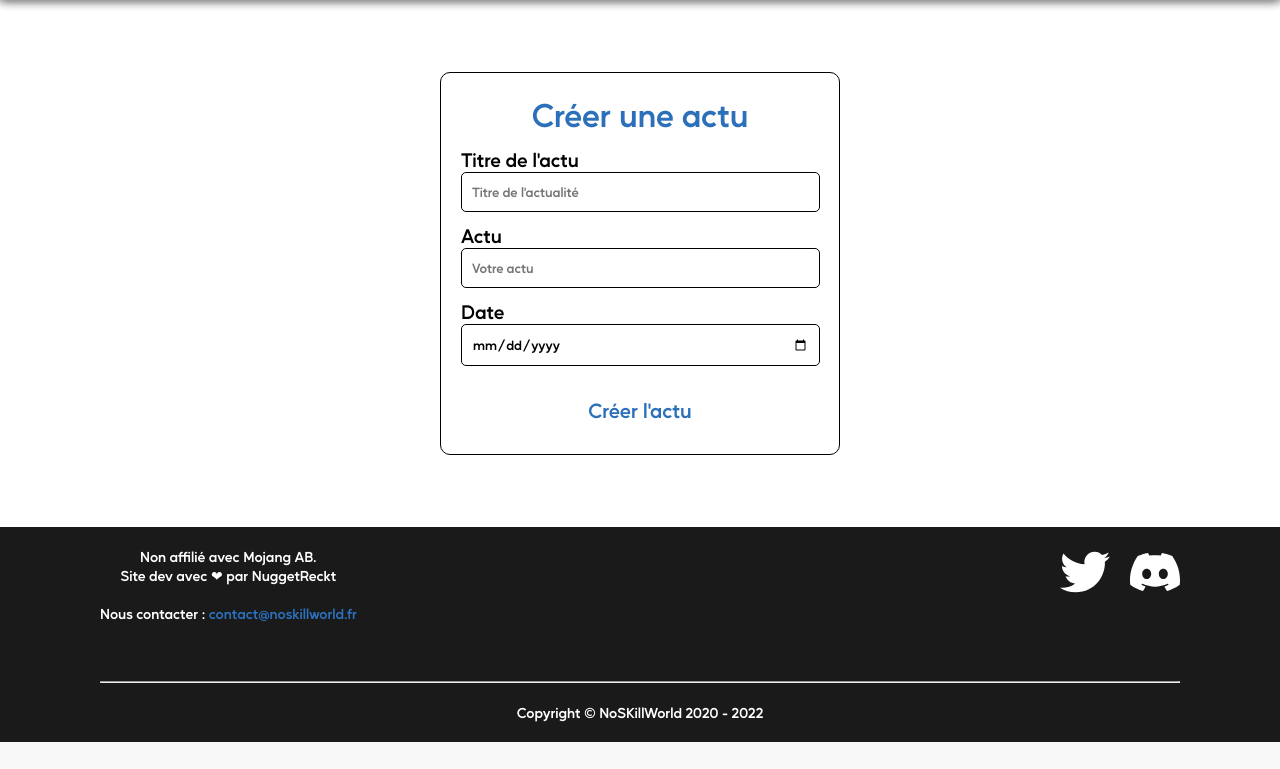
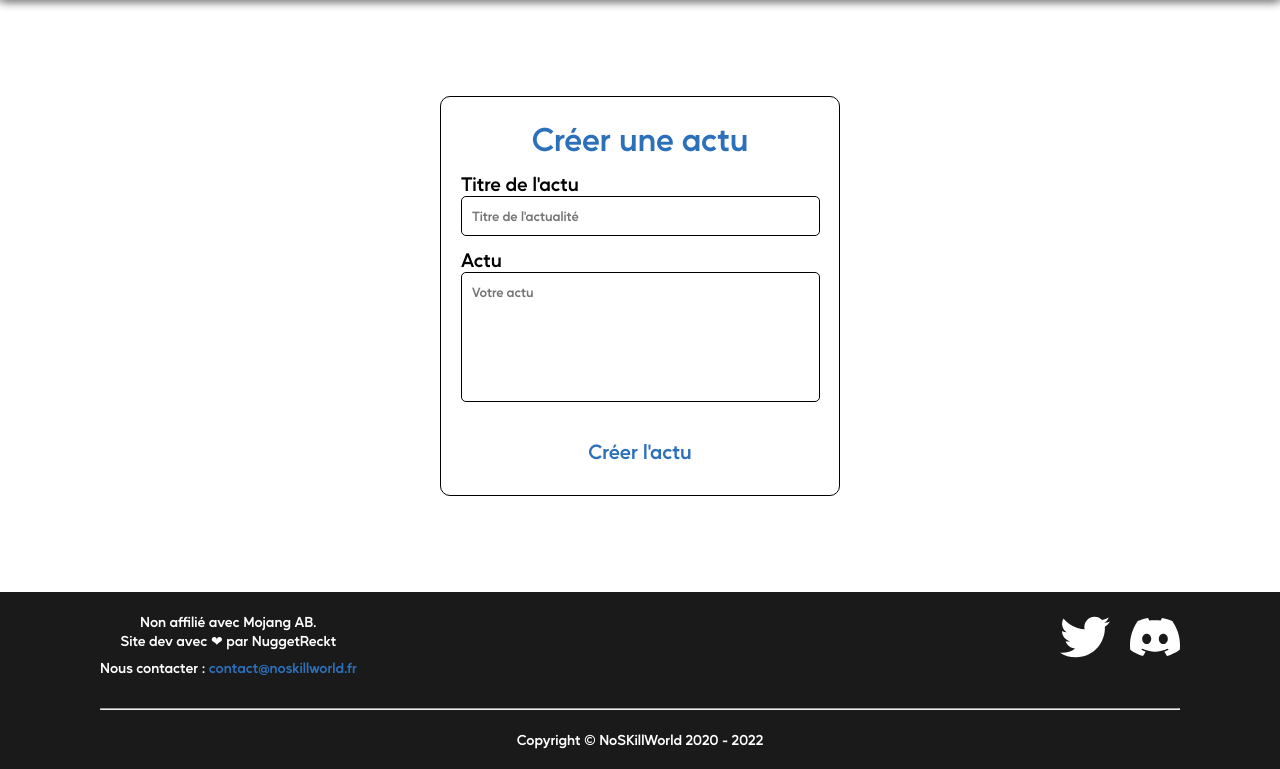
Before and after one commit to NuggetReckt/NSW-Website-S3, a PHP site: page /panel/add_actu.php in a window 1280 px wide. Shown: the part 65-834 px from the top of the page. Before the commit the page ends 807 px from the top, so only its background shows below. Run offline with PHP 8.4, Linux system fonts and the light colour scheme; the visitor is signed in with stand-in values (Sample User, id 1).

Commit message:
Added: Actus style Started: Phone compatibility Improved: Code cleanup Improved: Performance

```diff
--- a/assets/css/main.css
+++ b/assets/css/main.css
@@ -137,6 +137,10 @@ hr {
     align-items: center;
 }
 
+#contact {
+    margin-top: 8px;
+}
+
 #to-top {
     display: none; /* Hidden by default */
     position: fixed; /* Fixed/sticky position */
@@ -344,10 +386,11 @@ figcaption {
     text-align: center;
     box-shadow: 0 0 1px 1px rgb(255 255 255 / 32%) inset;
     height: 25px;
-    min-width: max-content;
+    width: 100%;
+    max-width: 800px;
 }
 
-#discord-footer {
+.discord-iframe-footer-content a {
     font-family: police_custom_bold sans-serif;
     font-size: 16px;
     text-decoration: none;
@@ -493,9 +535,15 @@ Form style
     border: none;
 }
 
+textarea:focus-visible {
+    outline: #2C70BA solid 3px;
+    outline-offset: -1px;
+    border: 1px solid black;
+}
+
 .form {
     width: 400px;
-    margin: 9vh auto;
+    margin: 12vh auto;
 }
 
 fieldset {
@@ -521,7 +569,7 @@ label, input[type="submit"] {
     color: black;
 }
 
-input[type="text"], input[type="password"], input[type="submit"], input[type="date"] {
+input[type="text"], input[type="password"], input[type="submit"], textarea {
     border: 1px solid black;
     border-radius: 5px;
     padding: 10px;
@@ -530,6 +578,10 @@ input[type="text"], input[type="password"], input[type="submit"], input[type="da
     background-color: white;
     font-family: police_custom, sans-serif;
     font-size: 13px;
+}
+
+textarea {
+    resize: none;
 }
 
 .form-content {
--- a/assets/css/responsive.css
+++ b/assets/css/responsive.css
@@ -4,7 +4,7 @@
     }
 
     .navbar-item-a {
-        padding: 10px 5px;
+        padding: 22px 5px;
     }
 
     .main-top-col {
--- a/assets/footer.php
+++ b/assets/footer.php
@@ -8,7 +8,6 @@
                         <br>
                         <span>Site dev avec ❤ par NuggetReckt</span>
                     </li>
-                    <br>
                     <li id="contact" class="footer-item">
                         <span>Nous contacter : </span>
                         <a href="mailto:contact@noskillworld.fr">contact@noskillworld.fr</a>
--- a/assets/header1.php
+++ b/assets/header1.php
@@ -6,6 +6,7 @@
         <meta name="author" content="NuggetReckt">
         <meta name="keywords"
               content="serv, mc, minecraft, Minecraft, aventure, java, 1.18, 1.18.2, fr, FR, français, french, génération custom, serveur, premium, survie, créatif, crea, NoSkillWorld, NuggetReckt, Herbyvor, nsw, Semi-RP, events, hardcore">
+        <meta name="description" content="Site internet du serveur Minecraft NoSkillWorld. Rejoins le serveur avec tes amis ou solo pour vivre de formidables aventures !">
         <link rel="apple-touch-icon" sizes="180x180" href="<?="assets/images/apple-touch-icon.png"?>">
         <link rel="icon" type="image/png" sizes="32x32" href="<?="assets/images/favicon-32x32.png"?>">
         <link rel="icon" type="image/png" sizes="16x16" href="<?="assets/images/favicon-16x16.png"?>">
--- a/panel/add_actu.php
+++ b/panel/add_actu.php
@@ -7,13 +7,12 @@ $pager->setHeader();
 
 $request = new PanelRequest();
 
-if (isset($_POST["actu-name"]) && isset($_POST["actu-desc"]) && isset($_POST["actu-date"])) {
+if (isset($_POST["actu-name"]) && isset($_POST["actu-desc"])) {
 
     $actu_name = $_POST["actu-name"];
     $actu_desc = $_POST["actu-desc"];
-    $actu_date = $_POST["actu-date"];
 
-    $request->create_actu($actu_name, $actu_desc, $actu_date);
+    $request->create_actu($actu_name, $actu_desc);
 }
 
 if ($_SESSION['admin'] == null) {
@@ -47,16 +46,12 @@ if (isset($_GET['error'])) {
                         <div class="form-content">
                             <h1>Créer une actu</h1>
                             <label>Titre de l'actu<br>
-                                <input type="text" name="actu-name" class="input" placeholder="Titre de l'actualité" required="">
+                                <input type="text" name="actu-name" class="input" placeholder="Titre de l'actualité"
+                                       required="">
                             </label>
                             <br>
                             <label>Actu<br>
-                                <input type="text" name="actu-desc" class="input"
-                                       placeholder="Votre actu" required="">
-                            </label>
-                            <br>
-                            <label>Date<br>
-                                <input type="date" name="actu-date" class="input" required="">
+                                <textarea name="actu-desc" rows="6" required="" placeholder="Votre actu"></textarea>
                             </label>
                             <br>
                             <input type="submit" value="Créer l'actu">
--- a/panel/assets/footer.php
+++ b/panel/assets/footer.php
@@ -8,7 +8,6 @@
                 <br>
                 <span>Site dev avec ❤ par NuggetReckt</span>
             </li>
-            <br>
             <li id="contact" class="footer-item">
                 <span>Nous contacter : </span>
                 <a href="mailto:contact@noskillworld.fr">contact@noskillworld.fr</a>
@@ -17,17 +16,15 @@
         <ul class="footer-items" id="footer-r">
             <li id="twitter-footer" class="footer-item">
                 <a href="https://twitter.com/NoSkillWorld" target="_blank">
-                    <img src="<?="/assets/images/twitter.svg"?>" alt="twitter" id="logo-f">
+                    <img src="<?="../assets/images/twitter.svg"?>" alt="twitter" id="logo-f">
                 </a>
             </li>
             <li id="discord-footer" class="footer-item">
                 <a href="https://discord.gg/cE4eHEZWrD" target="_blank">
-                    <img src="<?="/assets/images/discord.svg"?>" alt="discord" id="logo-f">
+                    <img src="<?="../assets/images/discord.svg"?>" alt="discord" id="logo-f">
                 </a
             </li>
         </ul>
-        <br>
-        <br>
         <br>
         <br>
         <br>
@@ -39,25 +36,9 @@
     </footer>
 </div>
 <button onclick="topFunction()" id="to-top" title="Haut de page"></button>
-<script>
-    let toTopButton = document.getElementById("to-top");
 
-    window.onscroll = function () {
-        onScroll();
-    };
-
-    function onScroll() {
-        if (document.body.scrollTop > 200 || document.documentElement.scrollTop > 200) {
-            toTopButton.style.display = "block";
-        } else {
-            toTopButton.style.display = "none";
-        }
-    }
-
-    function topFunction() {
-        document.body.scrollTop = 0; // For Safari
-        document.documentElement.scrollTop = 0; // For Chrome, Firefox, IE and Opera
-    }
-</script>
+<script src="<?="../assets/js/copy.js"?>"></script>
+<script src="<?="../assets/js/top.js"?>"></script>
+<script src="<?="../assets/js/responsive.js"?>"></script>
 </body>
 </html>
--- a/panel/assets/header1.php
+++ b/panel/assets/header1.php
@@ -4,11 +4,11 @@
     <meta charset="UTF-8">
     <meta name="viewport" content="width=device-width, initial-scale=1">
     <meta name="author" content="NuggetReckt">
-    <link rel="apple-touch-icon" sizes="180x180" href="<?="assets/images/apple-touch-icon.png"?>">
-    <link rel="icon" type="image/png" sizes="32x32" href="<?="assets/images/favicon-32x32.png"?>">
-    <link rel="icon" type="image/png" sizes="16x16" href="<?="assets/images/favicon-16x16.png"?>">
-    <link rel="manifest" href="<?="assets/images/site.webmanifest"?>">
-    <link rel="mask-icon" href="<?="assets/images/safari-pinned-tab.svg"?>" color="#5bbad5">
+    <link rel="apple-touch-icon" sizes="180x180" href="<?="../assets/images/apple-touch-icon.png"?>">
+    <link rel="icon" type="image/png" sizes="32x32" href="<?="../assets/images/favicon-32x32.png"?>">
+    <link rel="icon" type="image/png" sizes="16x16" href="<?="../assets/images/favicon-16x16.png"?>">
+    <link rel="manifest" href="<?="../assets/images/site.webmanifest"?>">
+    <link rel="mask-icon" href="<?="../assets/images/safari-pinned-tab.svg"?>" color="#5bbad5">
     <meta name="msapplication-TileColor" content="#da532c">
     <meta name="theme-color" content="#2C70BA">
 
--- a/panel/assets/php/database/request.php
+++ b/panel/assets/php/database/request.php
@@ -11,6 +11,7 @@
  * @property string $actu_name
  * @property string $actu_desc
  * @property string $actu_date
+ * @property string $actu_img_url
  */
 
 class PanelRequest
@@ -77,15 +78,16 @@ class PanelRequest
         unset($user_password);
     }
 
-    function create_actu($actu_name, $actu_desc, $actu_date): void
+    function create_actu($actu_name, $actu_desc): void
     {
         $this->actu_name = $actu_name;
         $this->actu_desc = $actu_desc;
-        $this->actu_date = $actu_date;
+
+        date_default_timezone_set('UTC+2');
+        $actu_date = date('d/m/Y');
 
         $conn = new Connector();
-        $req = "INSERT INTO actus (name, description, date) VALUES ('$actu_name', '$actu_desc', '$actu_date');";
-
+        $req = "INSERT INTO actus_nsw (name, description, date) VALUES ('$actu_name', '$actu_desc', '$actu_date');";
         $conn->mysqli->query($req, MYSQLI_USE_RESULT);
 
         header("Location: add_actu.php?actu_created");
```
Also changed, not shown: other parts of assets/css/main.css (+51 -14 lines), assets/php/database/request.php (+10 -3 lines), index.php (+10 -11 lines), votes.php (+14 -14 lines).
